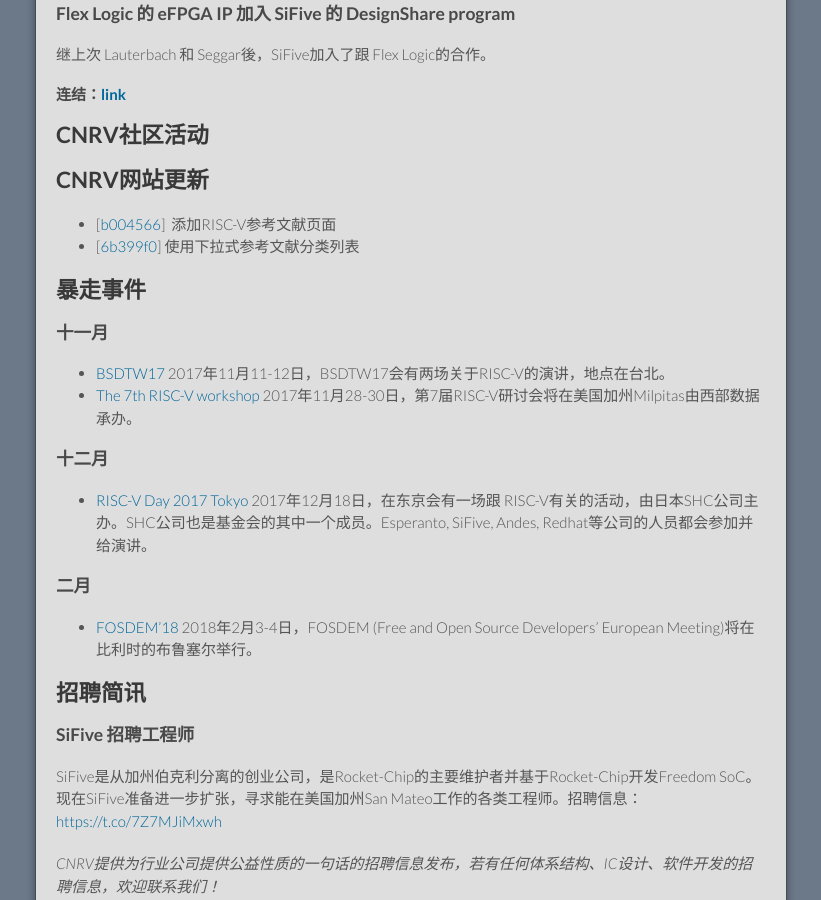
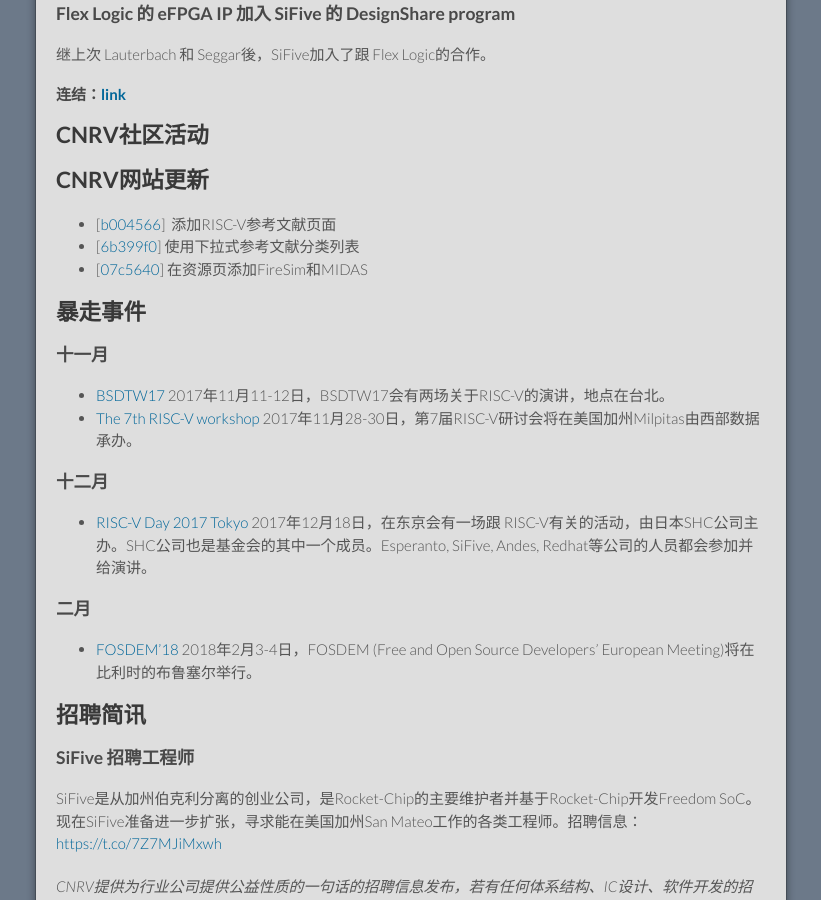
Before and after one commit to cnrv/home, a Jekyll site: the page built from bi-week-rpts/2017-11-09.md, in a window 1280 px wide and 900 px high, scrolled down 1388 px. Shown: the whole window, without its empty margins (229-1050 px from the left). Built offline with Jekyll 4.4.1, drawn with Linux system fonts in a browser that asks for light colours; Markdown is read by kramdown in place of the engine named in the settings; comment, search, counter and statistics services are not loaded; our own code applies the rules of GitHub Pages for plain Markdown files.

Commit message:
add the commit info for adding firesim and midas

```diff
--- a/bi-week-rpts/2017-11-09.md
+++ b/bi-week-rpts/2017-11-09.md
@@ -68,6 +68,8 @@
   添加RISC-V参考文献页面
 - [[6b399f0](https://github.com/cnrv/home/commit/6b399f0aaf7d4876f7779100e6f27e9b494ddc49)]
   使用下拉式参考文献分类列表
+- [[07c5640](https://github.com/cnrv/home/commit/07c5640b73f724edc72ce221165a6ca2727d5382)]
+  在资源页添加FireSim和MIDAS
 
 ## 暴走事件
 
```
